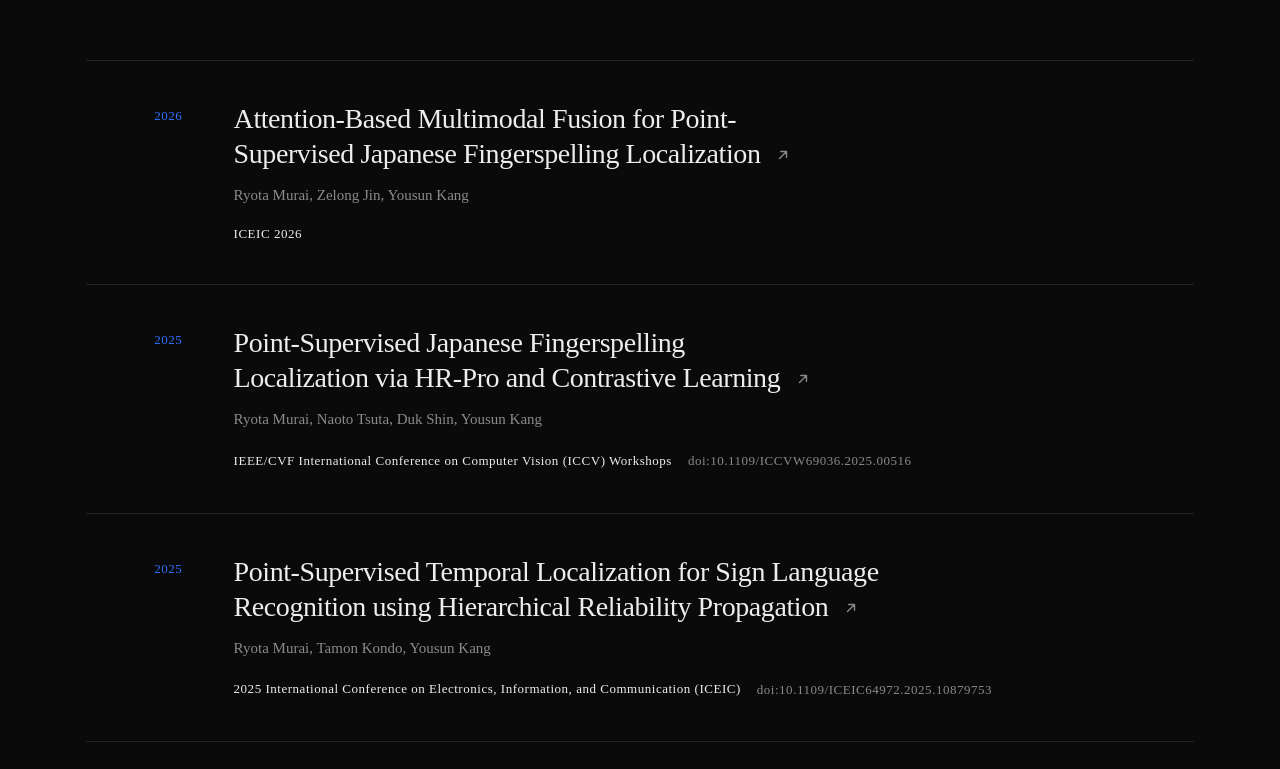
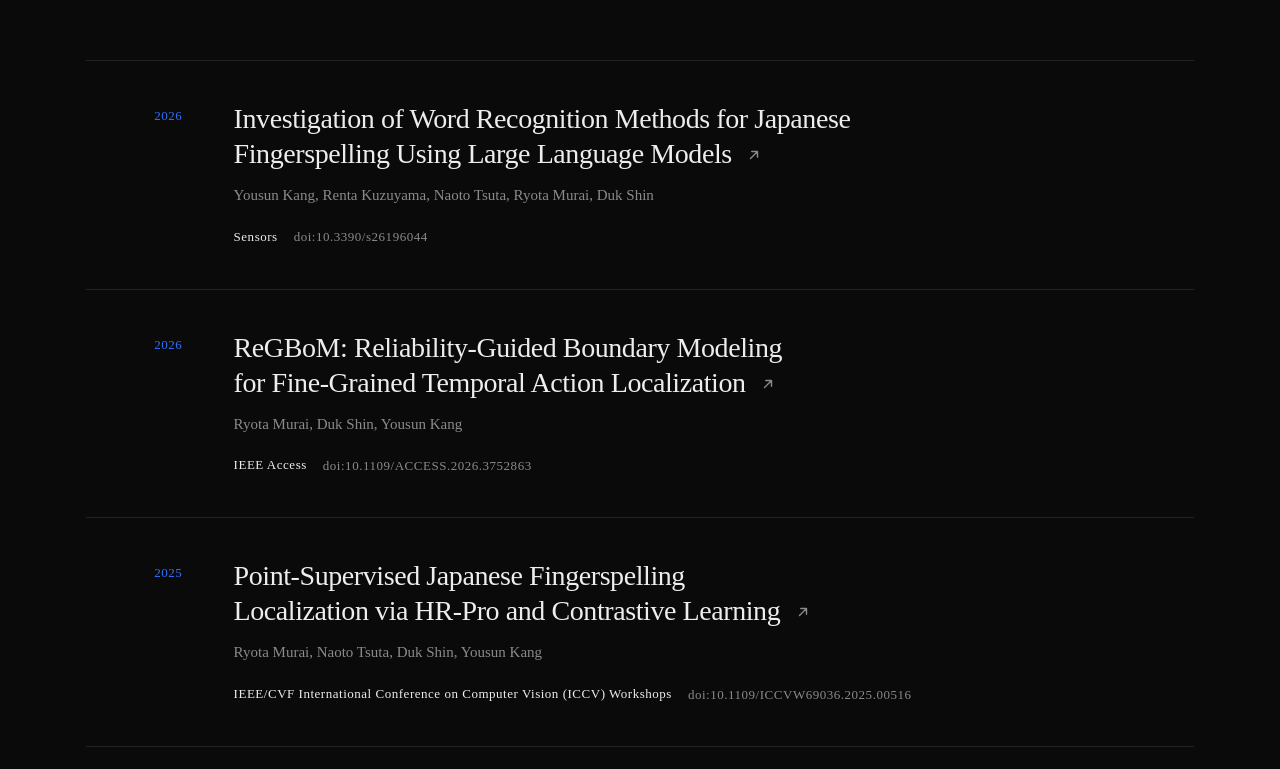
Before and after one commit to rmuraix/rmurai.com, an Astro site: page / in a window 1280 px wide. Shown: the part 1231-2000 px from the top of the page. Built offline with nearby package versions, Linux system fonts and the light colour scheme; Astro itself is replaced by a stand-in of ours; no server answers.

Commit message:
feat(content): update publications and awards (#483)
* Update publications and awards

Remove ICEIC 2026 paper from publications (award kept with paper title),
set ITC-CSCC 2025 award paper title, add Sensors and IEEE Access papers.

Co-Authored-By: Claude Sonnet 5.5 <noreply@anthropic.com>
Claude-Session: https://claude.ai/code/session_01HDLcbTVk4sogbopsoWEJnA

* Use full name for Kuzuyama

Co-Authored-By: Claude Sonnet 5.5 <noreply@anthropic.com>
Claude-Session: https://claude.ai/code/session_01HDLcbTVk4sogbopsoWEJnA

---------

Co-authored-by: Claude <noreply@anthropic.com>

```diff
--- a/src/components/sections/AwardsSection.astro
+++ b/src/components/sections/AwardsSection.astro
@@ -49,9 +49,9 @@ const count = awards.length;
 									)}
 								</h3>
 
-								{publication && (
+								{(publication?.data.title ?? data.paperTitle) && (
 									<p class="mt-3 text-[0.9375rem] leading-[1.7] text-ink-muted">
-										{publication.data.title}
+										{publication?.data.title ?? data.paperTitle}
 									</p>
 								)}
 
--- a/src/content.config.ts
+++ b/src/content.config.ts
@@ -24,6 +24,8 @@ const awards = defineCollection({
     year: z.number().int(),
     /** The awarded paper, when it is listed under publications. */
     publication: reference('publications').optional(),
+    /** The awarded paper's title, when it is not listed under publications. */
+    paperTitle: z.string().optional(),
     /** Announcement or proceedings page, when one exists. */
     url: z.url().optional(),
   }),
--- a/src/content/awards/2025-itc-cscc-best-paper.yaml
+++ b/src/content/awards/2025-itc-cscc-best-paper.yaml
@@ -1,3 +1,4 @@
 title: "Best Paper Award"
 event: "ITC-CSCC 2025"
 year: 2025
+paperTitle: "Temporal Localization and Recognition of Japanese Fingerspelling Using Hierarchical Reliability Propagation"
--- a/src/content/awards/2026-iceic-best-paper.yaml
+++ b/src/content/awards/2026-iceic-best-paper.yaml
@@ -1,5 +1,5 @@
 title: "Best Paper Award"
 event: "ICEIC 2026"
 year: 2026
-publication: "2026-attention-based-multimodal-fusion-for-point-supervised-japanese-fingerspelling-localization"
+paperTitle: "Attention-Based Multimodal Fusion for Point-Supervised Japanese Fingerspelling Localization"
 url: "https://www.t-kougei.ac.jp/activity/archives/2026/article_86655.html"
--- a/src/content/publications/2026-attention-based-multimodal-fusion-for-point-supervised-japanese-fingerspelling-localization.yaml
+++ /dev/null
@@ -1,8 +0,0 @@
-title: "Attention-Based Multimodal Fusion for Point-Supervised Japanese Fingerspelling Localization"
-authors:
-  - "Ryota Murai"
-  - "Zelong Jin"
-  - "Yousun Kang"
-venue: "ICEIC 2026"
-year: 2026
-url: "https://www.researchgate.net/profile/Ryota-Murai-2?ev=hdr_xprf"
--- /dev/null
+++ b/src/content/publications/2026-investigation-of-word-recognition-methods-for-japanese-fingerspelling-using-large-language-models.yaml
@@ -0,0 +1,11 @@
+title: "Investigation of Word Recognition Methods for Japanese Fingerspelling Using Large Language Models"
+authors:
+  - "Yousun Kang"
+  - "Renta Kuzuyama"
+  - "Naoto Tsuta"
+  - "Ryota Murai"
+  - "Duk Shin"
+venue: "Sensors"
+year: 2026
+doi: "10.3390/s26196044"
+url: "https://doi.org/10.3390/s26196044"
--- /dev/null
+++ b/src/content/publications/2026-regbom-reliability-guided-boundary-modeling-for-fine-grained-temporal-action-localization.yaml
@@ -0,0 +1,9 @@
+title: "ReGBoM: Reliability-Guided Boundary Modeling for Fine-Grained Temporal Action Localization"
+authors:
+  - "Ryota Murai"
+  - "Duk Shin"
+  - "Yousun Kang"
+venue: "IEEE Access"
+year: 2026
+doi: "10.1109/ACCESS.2026.3752863"
+url: "https://doi.org/10.1109/ACCESS.2026.3752863"
```
